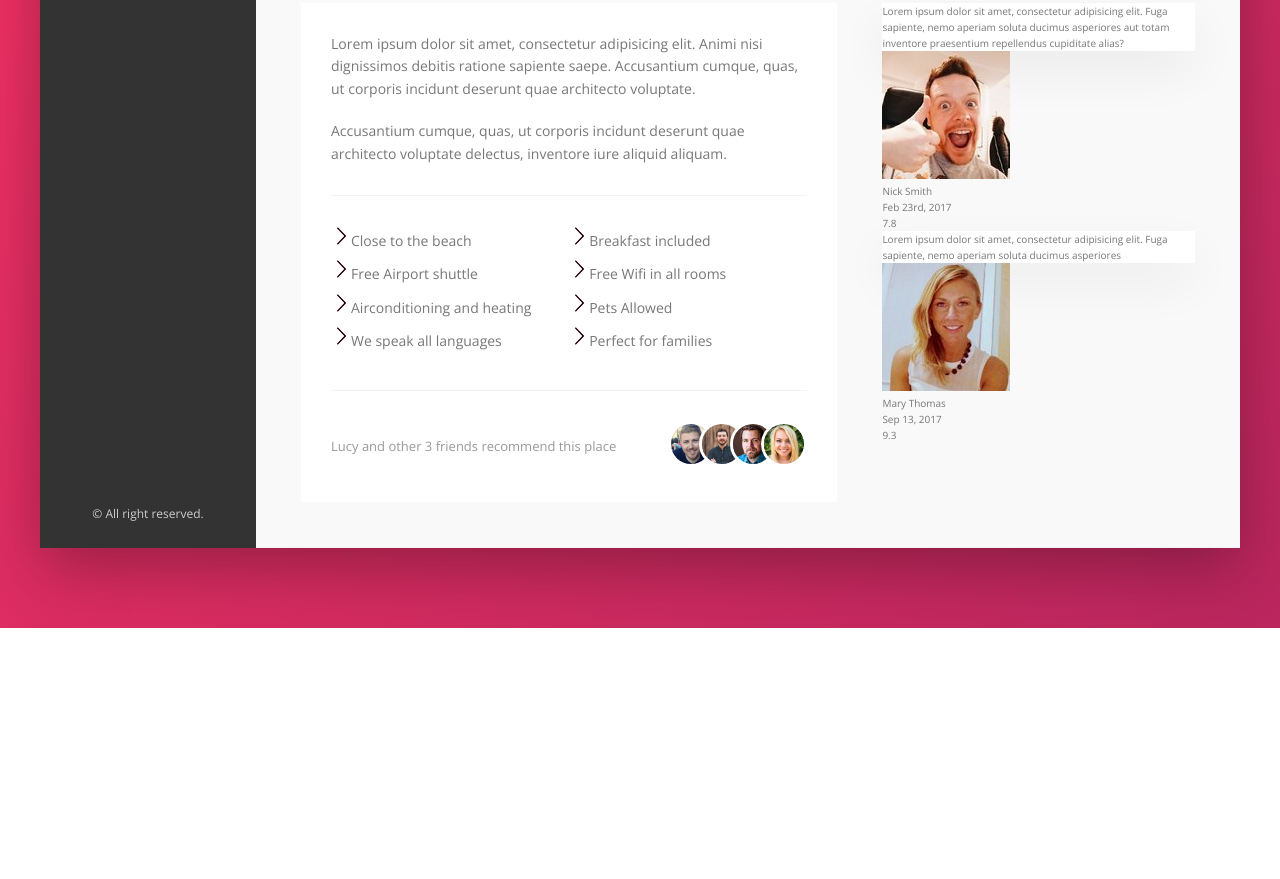
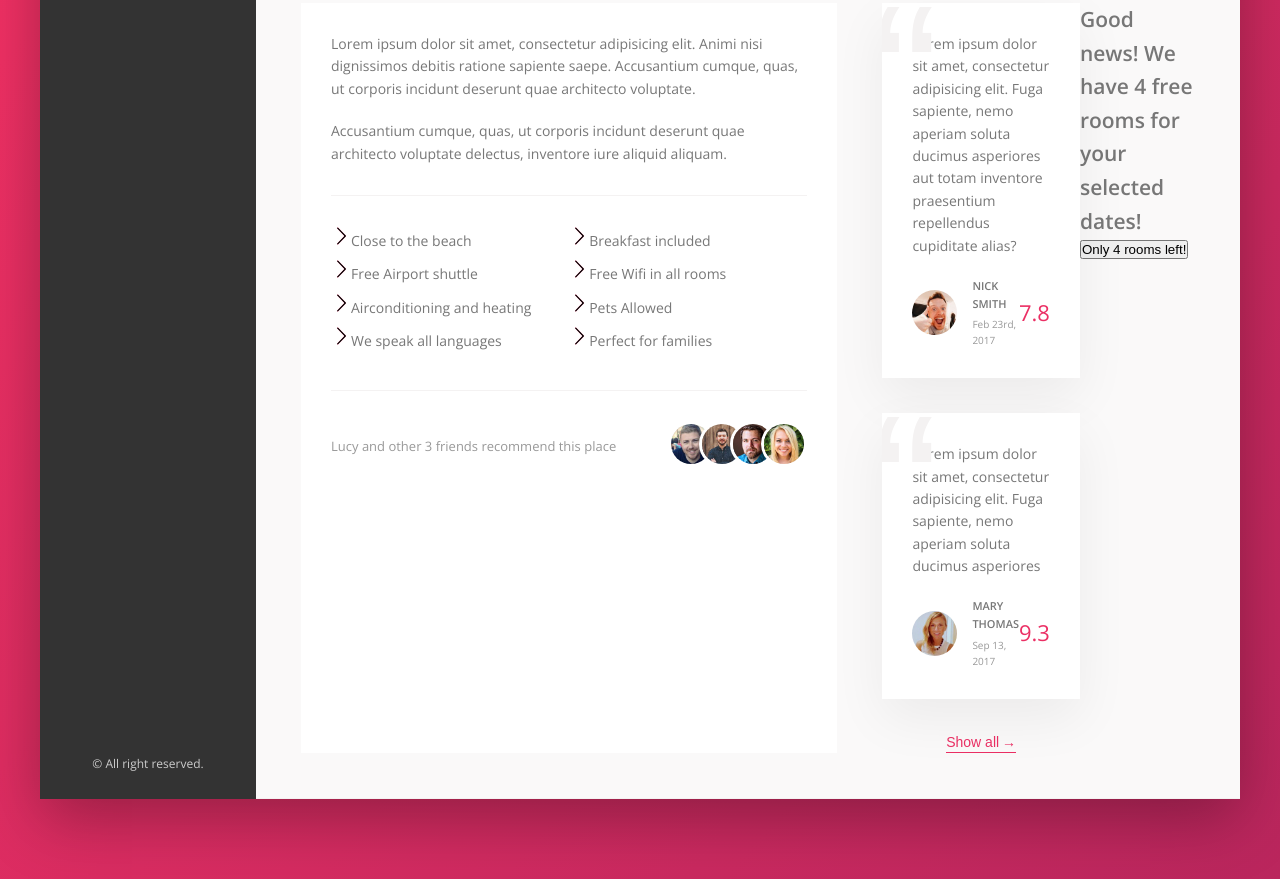
Before and after one commit to Robie-Robz/Trillo, a website: page index.html in a window 1280 px wide. Shown: the part 644-1523 px from the top of the page. Before the commit the page ends 1272 px from the top, so only its background shows below. Drawn offline with nearby package versions, Linux system fonts and the light colour scheme.

Commit message:
Building CTA section

```diff
--- a/index.html
+++ b/index.html
@@ -151,19 +151,36 @@
                        </div>
                        <div class="user-reviews">
                            <figure class="review">
-                               <blockquote class="review__text">Lorem ipsum dolor sit amet, consectetur adipisicing elit. Fuga sapiente, nemo aperiam soluta ducimus asperiores aut totam inventore praesentium repellendus cupiditate alias?</blockquote>
-                               <figcaption class="review__user"><img src="img/user-1.jpg" alt="User 1" class="review__photo">
-                               <div class="review__user-box"><p class="review__user-name">Nick Smith</p><p class="review__user-date">Feb 23rd, 2017</p></div>
-                               <div class="review__rating">7.8</div>
+                               <blockquote class="review__text">
+                                   Lorem ipsum dolor sit amet, consectetur adipisicing elit. Fuga sapiente, nemo aperiam soluta ducimus asperiores aut totam inventore praesentium repellendus cupiditate alias?
+                               </blockquote>
+                               <figcaption class="review__user">
+                                   <img src="img/user-1.jpg" alt="User 1" class="review__photo">
+                                   <div class="review__user-box">
+                                       <p class="review__user-name">Nick Smith</p>
+                                       <p class="review__user-date">Feb 23rd, 2017</p>
+                                    </div>
+                                   <div class="review__rating">7.8</div>
                                </figcaption>
-                           </figure><figure class="review">
+                           </figure>
+                              <figure class="review">
                                <blockquote class="review__text">Lorem ipsum dolor sit amet, consectetur adipisicing elit. Fuga sapiente, nemo aperiam soluta ducimus asperiores</blockquote>
                                <figcaption class="review__user"><img src="img/user-2.jpg" alt="User 1" class="review__photo">
                                <div class="review__user-box"><p class="review__user-name">Mary Thomas</p><p class="review__user-date">Sep 13, 2017</p></div>
                                <div class="review__rating">9.3</div>
                                </figcaption>
                            </figure>
+                           <button class="btn-inline">Show all<span>&rarr;</span></button>
                        </div>
+                       <div class="cta">
+                           <h2 class="cta__book-now">
+                               Good news! We have 4 free rooms for your selected dates!
+                           </h2>
+                           <button class="btn">
+                               Only 4 rooms left!
+                           </button>
+                       </div>
+
                    </div>
                </main>
            </div>
--- a/sass/_components.scss
+++ b/sass/_components.scss
@@ -235,6 +235,10 @@
     background-color: transparent;
     cursor: pointer;
     transition: all .2s;
+    & span{
+        margin-left: 3px;
+        transition: all .2s;
+    }
     &:hover{
         color: var(--color-grey-dark-1);
     }
@@ -242,6 +246,9 @@
         outline: none;
         animation: pulsate 1s;
         animation-iteration-count: infinite;
+        span{
+            margin-left: 8px;
+        }
     }
 }
 
@@ -323,26 +330,59 @@
 
 
 .review{
-    &__text{
         background-color: #fff;
         box-shadow: var(--shadow-light);
+        padding: 3rem;
+        margin-bottom: 3.5rem;
+        position: relative;
+        z-index: 10;
+        overflow: hidden;
+    &__text{
+        margin-bottom: 2rem;
+        position: relative;
     }
     &__user{
-
+        display:flex;
+      align-items: center;
     }
     &__photo{
-
+        height: 4.5rem;
+        width: 4.5rem;
+        border-radius: 50%;
+        margin-right: 1.5rem;
     }
     &__user-box{
-
+        margin-right: auto;
     }
     &__user-name{
-
+        font-size: 1.1rem;
+        font-weight: 600;
+        text-transform: uppercase;
+        margin-bottom: .4rem;
     }
     &__user-date{
-
+        font-size: 1rem;
+        color: var(--color-grey-dark-3);
     }
     &__rating{
-
+        color: var(--color-primary);
+        font-size: 2.2rem;
+        font-weight: 300;
+    }
+    &::before{
+        content:"\201C";
+        position: absolute;
+        top:-2.75rem;
+        left: -1rem;
+        font-size: 20rem;
+        color:var(--color-grey-light-2);
+        font-family: sans-serif;
+        line-height: 1;
+        z-index: 1;
     }
 }
+
+.cta{
+    padding 3.5rem 0;
+    text-align-last:
+}
--- a/sass/_layout.scss
+++ b/sass/_layout.scss
@@ -31,6 +31,7 @@
 }
 
 .detail{
+    font-size: 1.4rem;
     display:flex;
     padding: 4.5rem;
     background-color: var(--color-grey-light-1);
@@ -39,7 +40,7 @@
 }
 
 .description{
-    font-size: 1.4rem;
+
     background-color: white;
     box-shadow: --shadow-light;
     padding: 3rem;
@@ -48,4 +49,7 @@
 }
 .user-reviews{
     flex:1;
+    display: flex;
+    flex-direction: column;
+    align-items: center;
 }
```
Also changed, not shown: css/style.css.
